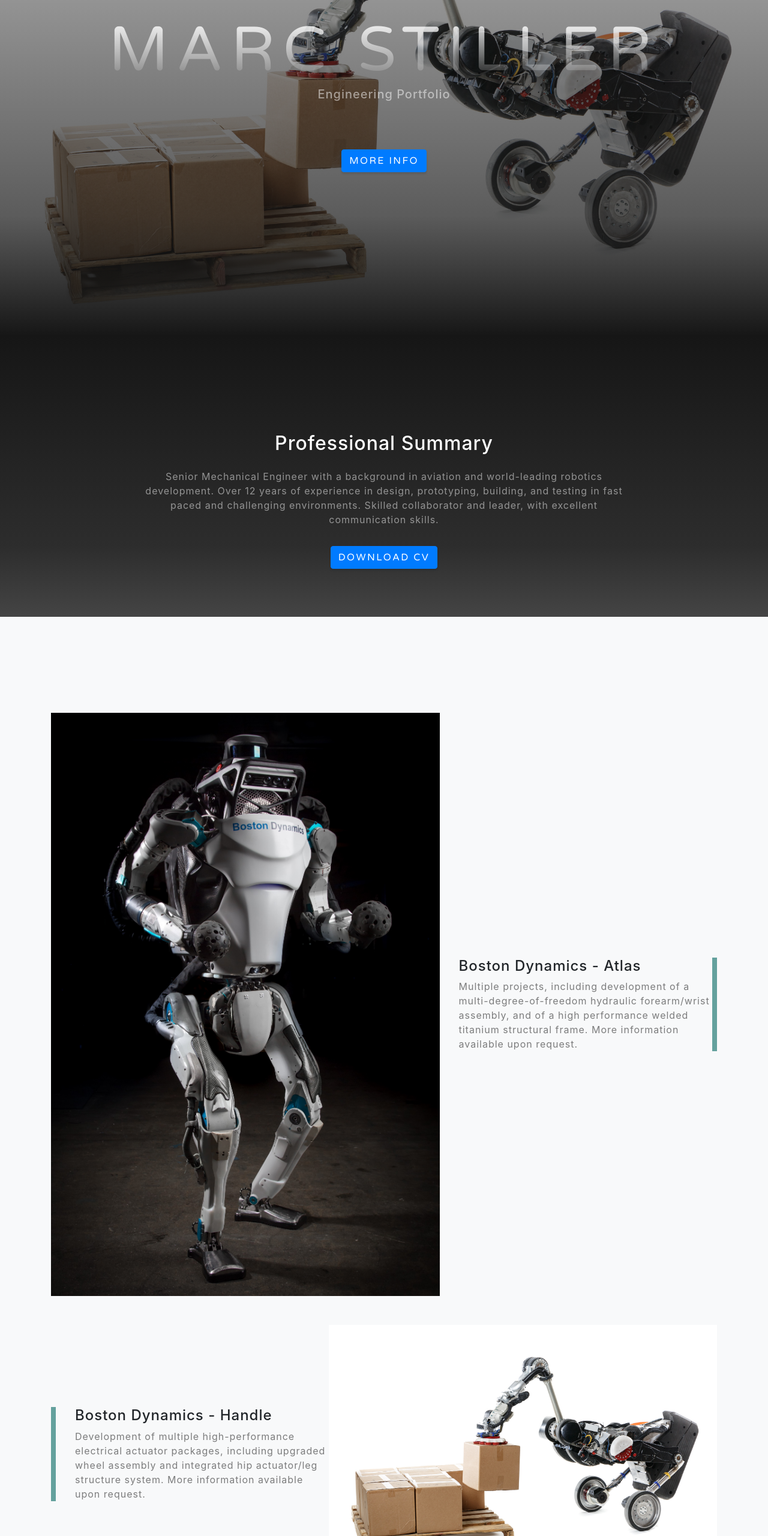
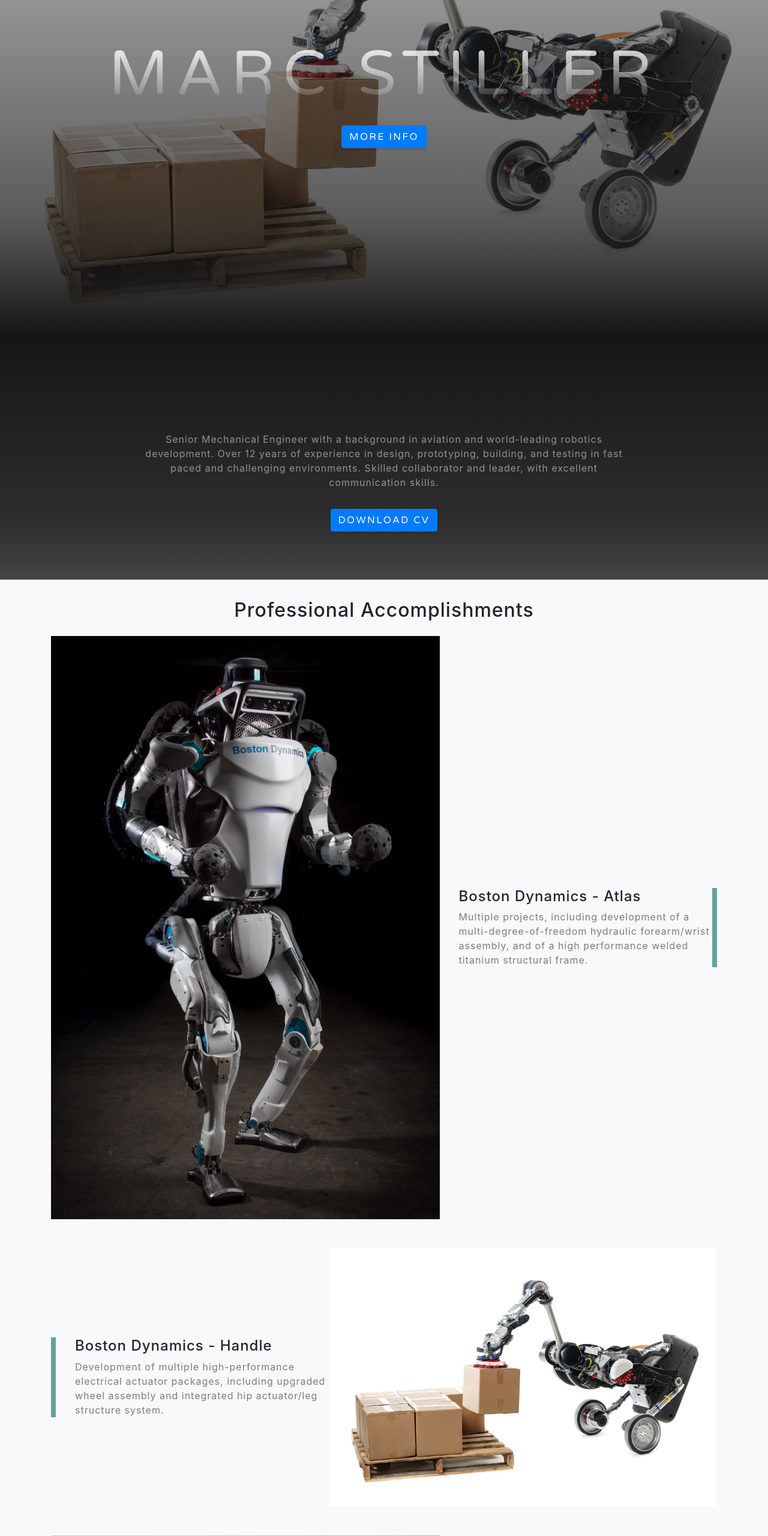
Before and after one commit to facialhairtuesday/marcstiller.github.io, a website with bundled scripts: page index.html in a window 1280 px wide. Shown: the part 240-2800 px from the top of the page at 60% size. Built offline with nearby package versions, Linux system fonts and the light colour scheme.

Commit message:
Update to index.html and grayscale.css
A few more format and description tweaks

```diff
--- a/css/grayscale.css
+++ b/css/grayscale.css
@@ -179,7 +179,7 @@
 }
 
 .projects-section {
-  padding: 10rem 0;
+  padding: 2rem 0;
 }
 
 .projects-section .featured-text {
@@ -218,7 +218,7 @@
 }
 
 .personal-section {
-  padding: 1rem 0;
+  padding: 2rem 0;
 }
 
 .personal-section .featured-text {
@@ -269,7 +269,7 @@
 }
 
 .contact-section {
-  padding: 1rem 0 1rem;
+  padding: 2rem 0 1rem;
 }
 
 .contact-section .card {
--- a/index.html
+++ b/index.html
@@ -57,7 +57,7 @@
     <div class="container d-flex h-100 align-items-center">
       <div class="mx-auto text-center">
         <h1 class="mx-auto my-0 text-uppercase">Marc Stiller</h1>
-        <h2 class="text-white-50 mx-auto mt-2 mb-5">Engineering Portfolio</h2>
+        <!-- <h2 class="text-white-50 mx-auto mt-2 mb-5">Engineering Portfolio</h2> -->
         <a href="#about" class="btn btn-primary js-scroll-trigger">More Info</a>
       </div>
     </div>
@@ -68,7 +68,7 @@
     <div class="container">
       <div class="row">
         <div class="col-lg-9 mx-auto">
-          <h2 class="text-white mb-4">Professional Summary</h2>
+          <!-- <h2 class="text-white mb-4">Professional Summary</h2> -->
           <p class="text-white-50">Senior Mechanical Engineer with a background in aviation and world-leading robotics development.
                                   Over 12 years of experience in design, prototyping, building, and testing in fast paced and challenging
                                   environments.  Skilled collaborator and leader, with excellent communication skills.<br>
@@ -82,6 +82,12 @@
   <section id="projects" class="projects-section bg-light">
     <div class="container">
 
+      <div class="row">
+        <div class="col-lg-9 mx-auto my-auto">
+          <h2 class="text-black text-center mb-4">Professional Accomplishments</h2>
+        </div>
+      </div>
+
       <!-- First Project Row -->
       <div class="row align-items-center no-gutters mb-4 mb-lg-5">
         <div class="col-xl-7 col-lg-5">
@@ -91,9 +97,7 @@
           <div class="featured-text-right text-center text-lg-left">
             <h4>Boston Dynamics - Atlas</h4>
             <p class="text-black-50 mb-0">Multiple projects, including development of a multi-degree-of-freedom hydraulic forearm/wrist
-                                          assembly, and of a high performance welded titanium structural frame.  More information available
-                                          upon request.
-                                          </p>
+                                          assembly, and of a high performance welded titanium structural frame. </p>
           </div>
         </div>
       </div>
@@ -106,9 +110,7 @@
           <div class="featured-text-left text-center text-lg-left">
             <h4>Boston Dynamics - Handle</h4>
             <p class="text-black-50 mb-0">Development of multiple high-performance electrical actuator packages, including
-                                          upgraded wheel assembly and integrated hip actuator/leg structure system. More information
-                                          available upon request.
-                                          </p>
+                                          upgraded wheel assembly and integrated hip actuator/leg structure system. </p>
           </div>
         </div>
         <div class="col-xl-7 col-lg-5">
@@ -140,7 +142,7 @@
 
       <div class="row">
         <div class="col-lg-9 mx-auto my-auto">
-          <h1 class="text-white text-center mb-4">Personal Interests</h1>
+          <h2 class="text-white text-center mb-4">Personal Interests</h2>
         </div>
       </div>
 
@@ -149,7 +151,7 @@
         <div class="col-lg-4">
           <img class="img-fluid" src="img/Cub_Flying.jpg" alt="">
         </div>
-        <div class="col-lg-8">
+        <div class="col-lg-6">
           <div class="bg-black text-center h-100 project">
             <div class="d-flex h-100">
               <div class="personal-text w-100 my-auto text-center text-lg-left">
```
